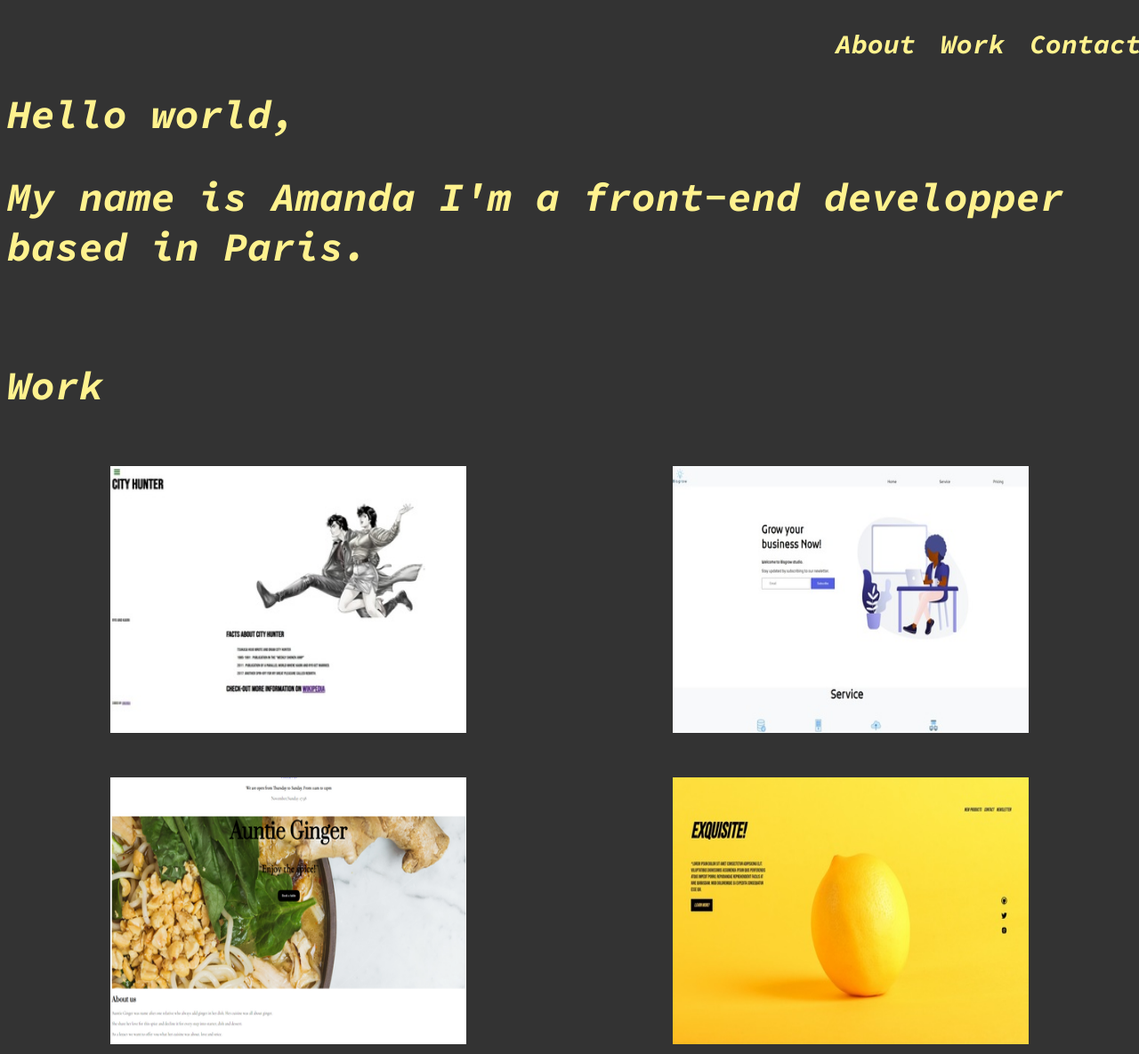
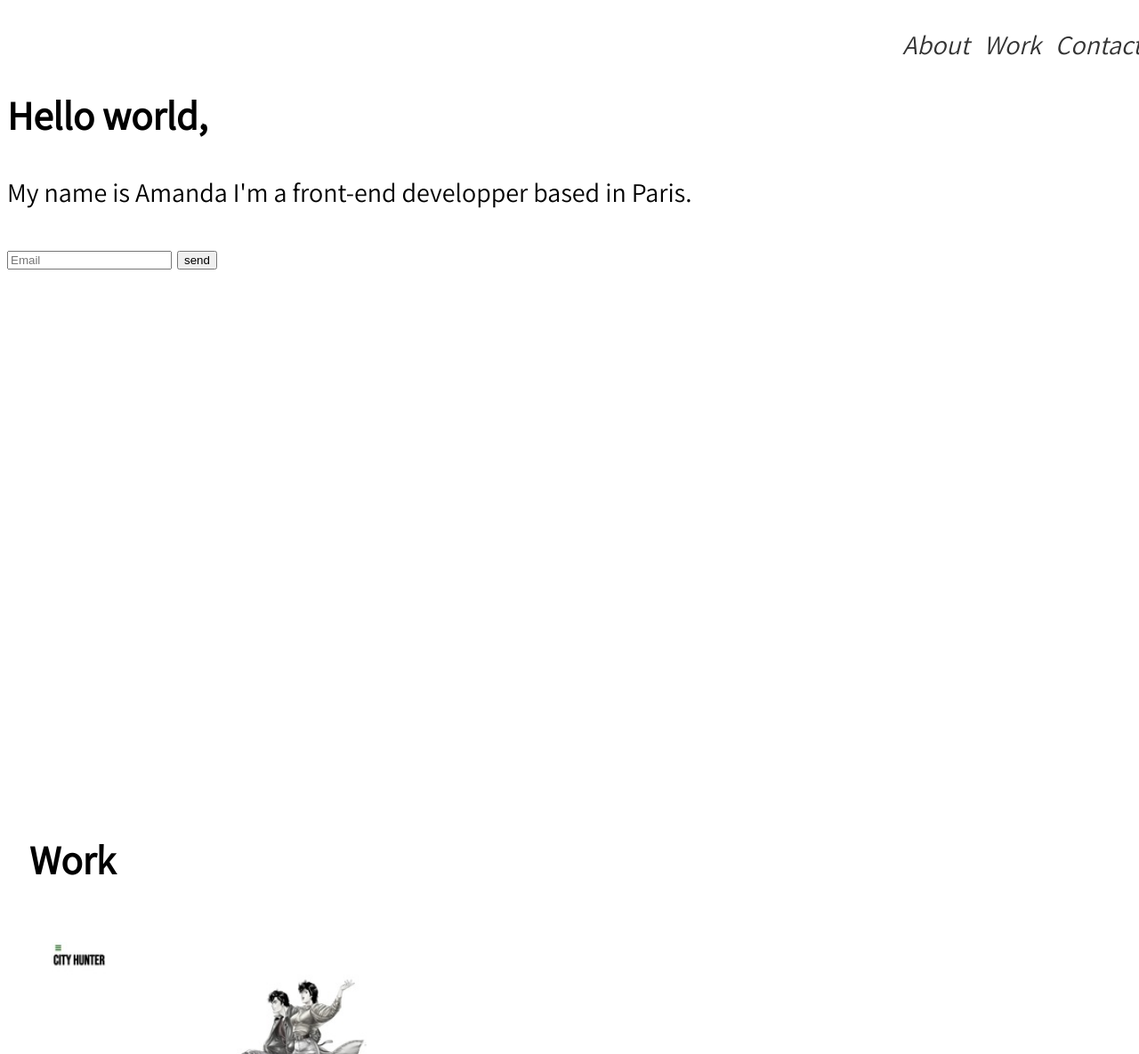
Before and after one commit to amandakibende/portfolio_fcc, a plain HTML site: page index.html in a window 1280 px wide. Shown: the top 1185 px of the page at 89% size. Drawn offline with Linux system fonts and the light colour scheme.

Commit message:
initial commit

```diff
--- a/index.html
+++ b/index.html
@@ -19,42 +19,66 @@
 
 
 
-    <!--About section-->
+    <!--Welcome section-->
     <section id="welcome-section">
       <h1>Hello world,</h1>
-      <h2>My name is Amanda I'm a front-end developper based in Paris.</h2>
+      <p>My name is Amanda I'm a front-end developper based in Paris.</p>
+
+
+      <div>
+          <!--Form-->
+       <form action="mailto:contactproamanda@gmail.com" method="POST" id="form">
+        <input
+          type="email"
+          name="email"
+          placeholder="Email"
+          id="email"
+          required
+        />
+        <input
+          type="submit"
+          id="submit"
+          value="send"
+          class="input-btn"
+        />
+      </form>
+      </div>
+      <div>
+
+      </div>
+
     </section>
 
     <!--Projects sections-->
     <section id="projects" class="project-tile">
 <h2>Work</h2>
-        <div class="container-card">
+        <div class="container-card-grid">
 
-            <div class="card" >
-             <a href="https://cityhuntertributepage.netlify.app/" target="_blank" rel="noopener noreferrer">
+
+             <a href="https://cityhuntertributepage.netlify.app/" target="_blank" rel="noopener noreferrer" class="project-tile">
               <img src="/img/city.jpg" alt="website 1 image">
             </a>
-            </div>
 
-           <div class="card">
-            <a href="https://bisgrow.netlify.app" target="_blank" rel="noopener noreferrer">
+
+
+            <a href="https://bisgrow.netlify.app" target="_blank" rel="noopener noreferrer" class="project-tile">
               <img src="/img/bisgrow.jpg" alt="website 2 image">
            </a>
-           </div>
 
 
-           <div class="card">
-            <a href="https://auntiegingerrestaurant.netlify.app" target="_blank" rel="noopener noreferrer">
+
+
+            <a href="https://auntiegingerrestaurant.netlify.app" target="_blank" rel="noopener noreferrer" class="project-tile">
               <img src="/img/ginger.png" alt="website 3 image">
             </a>
-           </div>
 
 
-            <div class="card">
+
+
               <a href="https://exquisite.netlify.app/" target="_blank" rel="noopener noreferrer">
                 <img src="/img/exquisite.jpg" alt="website 4 image">
               </a>
-            </div>
+
         </div>
 
     </section>
--- a/style.css
+++ b/style.css
@@ -1,13 +1,14 @@
-@import url("https://fonts.googleapis.com/css2?family=Source+Code+Pro:ital,wght@1,700&display=swap");
+@import url("https://fonts.googleapis.com/css2?family=Assistant&display=swap");
 body {
-  background-color: #333333;
-  color: #fff28e;
-  font-family: "Source Code Pro", monospace;
+  background-color: #ffffff;
+  color: #000000;
+  font-family: "Assistant", sans-serif;
   font-size: 30px;
 }
 
 nav {
-  background-color: #333333;
+  background-color: #ffffff;
+  opacity: 80%;
   position: fixed;
   top: 0;
   width: 100%;
@@ -33,12 +34,16 @@ section {
   margin-top: 100px;
 }
 
+#welcome-section {
+  height: 100vh;
+}
+
 .card a {
   text-decoration: none;
   color: inherit;
 }
 
-.container-card {
+.container-card-grid {
   display: flex;
   justify-content: space-around;
   flex-flow: wrap;
@@ -50,14 +55,14 @@ img {
   height: 300px;
 }
 
-.card {
+.project-tile {
   width: 400px;
   height: 300px;
   margin: 25px;
   transition: all 200ms ease-out;
 }
 
-.card:hover {
+.project-tile:hover {
   opacity: 30%;
   transform: translateY(10px);
 }
```
